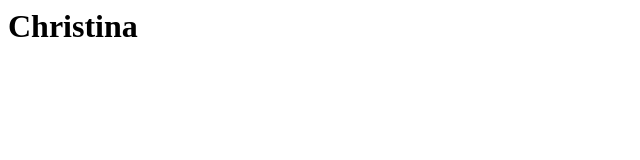
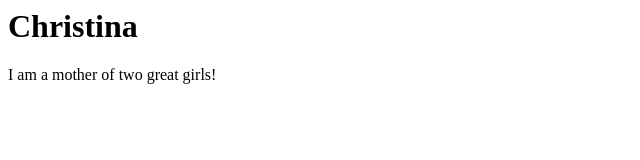
Before and after one commit to ChristinaMcKenzie/ChristinaMcKenzie.github.io, a plain HTML site: page index.html in a window 1280 px wide. Shown: the whole page, without its empty margins (0-640 px from the left). Drawn offline with Linux system fonts and the light colour scheme.

Commit message:
Update index.html

```diff
--- a/index.html
+++ b/index.html
@@ -1 +1,2 @@
 <h1>Christina</h1>
+<p>I am a mother of two great girls!</p>
```
